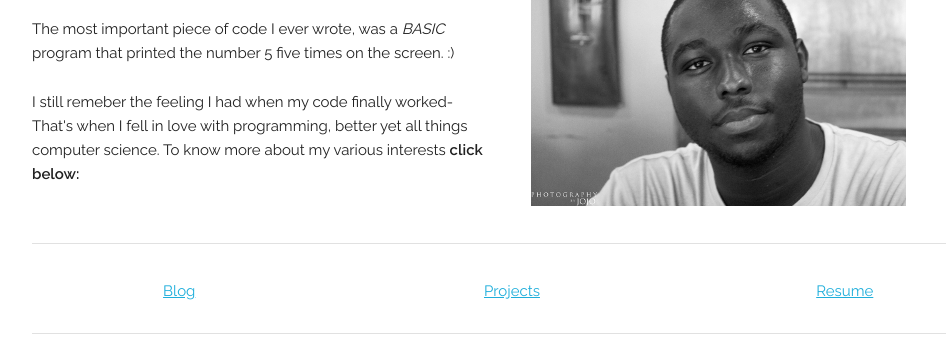
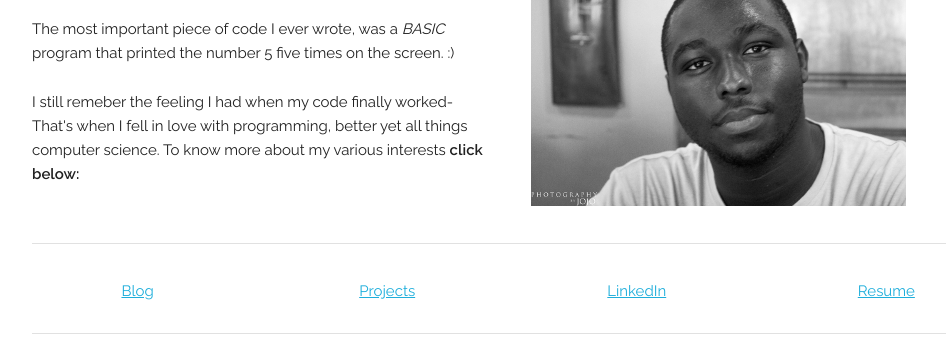
Before and after one commit to acquayefrank/acquayefrank.github.io, a plain HTML site: page index.html in a window 1280 px wide. Shown: the part 188-526 px from the top of the page, without its empty margins (128-1074 px from the left). Drawn offline with Linux system fonts and the light colour scheme.

Commit message:
added linkedin

```diff
--- a/index.html
+++ b/index.html
@@ -48,9 +48,10 @@
         <hr>
         <!-- columns should be the immediate child of a .row -->
         <div class="row" style="text-align:center">
-            <div class="one-third column"><a href='https://acquayefrank.wordpress.com/'>Blog</a></div>
-            <div class="one-third column"><a href="https://github.com/acquayefrank">Projects</a></div>
-            <div class="one-third column"><a href="files/Frank_Acquaye-CV.pdf">Resume</a></div>
+            <div class="three columns"><a href='https://acquayefrank.wordpress.com/'>Blog</a></div>
+            <div class="three columns"><a href="https://github.com/acquayefrank">Projects</a></div>
+            <div class="three columns"><a href='https://gh.linkedin.com/pub/frank-acquaye/35/997/a66'>LinkedIn</a></div>
+            <div class="three columns"><a href="files/Frank_Acquaye-CV.pdf">Resume</a></div>
         </div>
         <hr>
     </div>
```
